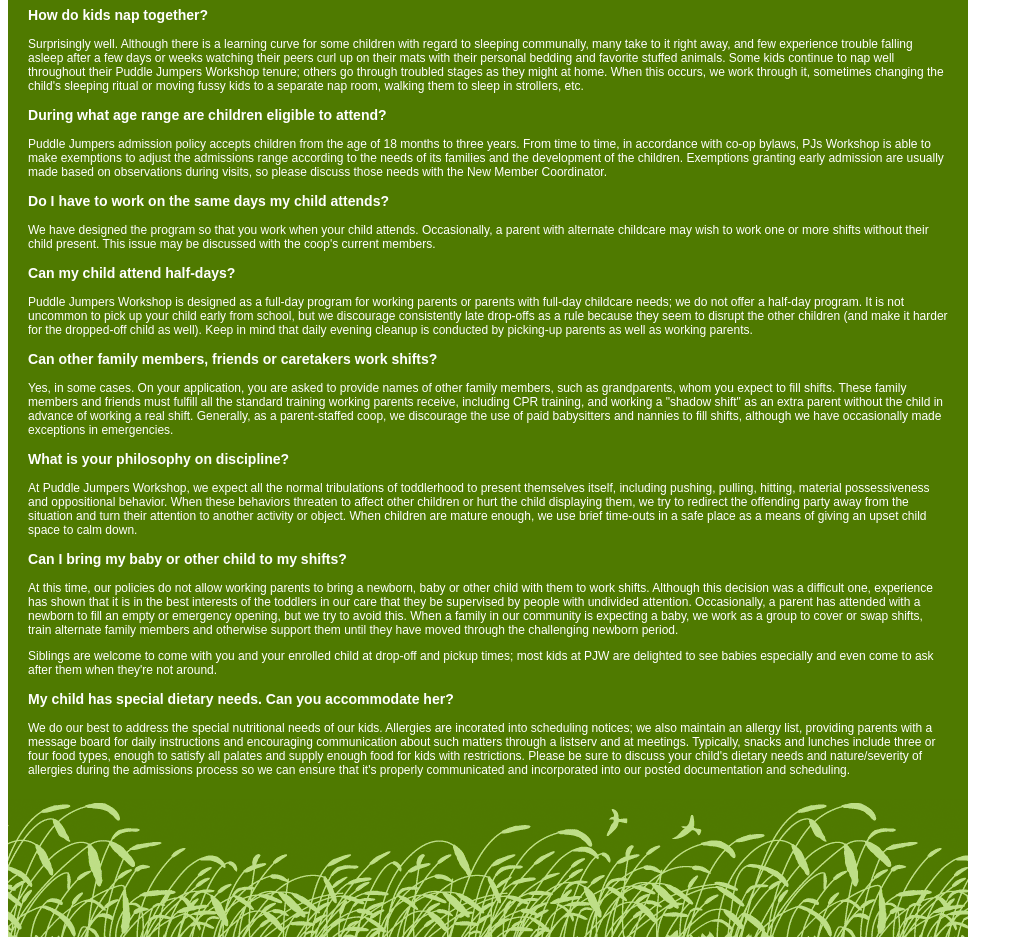
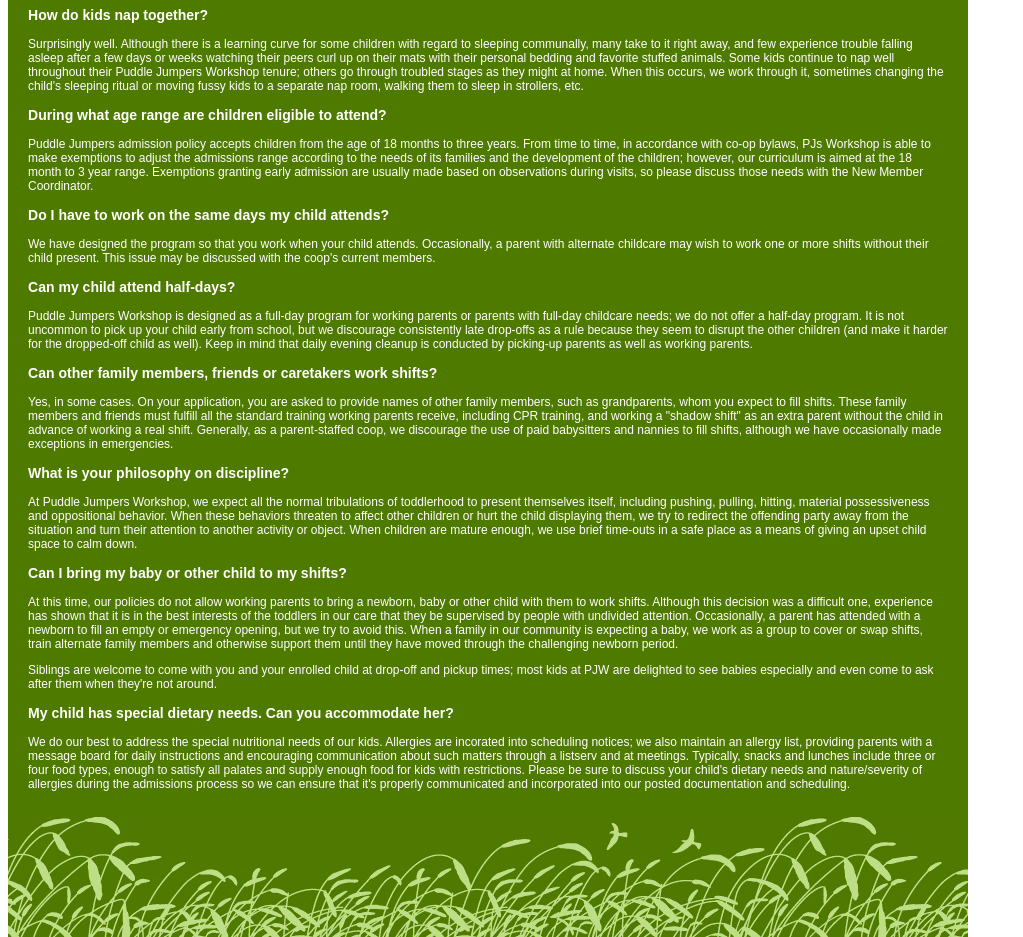
Before and after one commit to aqua/pjw, a plain HTML site: page faq.html in a window 1280 px wide. Shown: the part 960-1897 px from the top of the page, without its empty margins (0-1023 px from the left). Drawn offline with Linux system fonts and the light colour scheme; no server answers.

Commit message:
age-our curriculum warning

```diff
--- a/faq.html
+++ b/faq.html
@@ -143,12 +143,11 @@ kids to a separate nap room, walking them to sleep in strollers, etc.
 
 <p>Puddle Jumpers admission policy accepts children from the age of 18 months
 to three years.  From time to time, in accordance with co-op bylaws, PJs
-Workshop
-is able to make exemptions to adjust the admissions range according to the
-needs of its families and the development of the children.  Exemptions granting
-early admission
-are usually made based on observations during visits, so please discuss those
-needs with the New Member Coordinator.
+Workshop is able to make exemptions to adjust the admissions range according to
+the needs of its families and the development of the children; however, our curriculum is aimed at the 18 month to 3 year range.  Exemptions
+granting early admission are usually made based on observations during visits,
+so please discuss those needs with the New Member Coordinator.
+
 </p>
 
 
```
